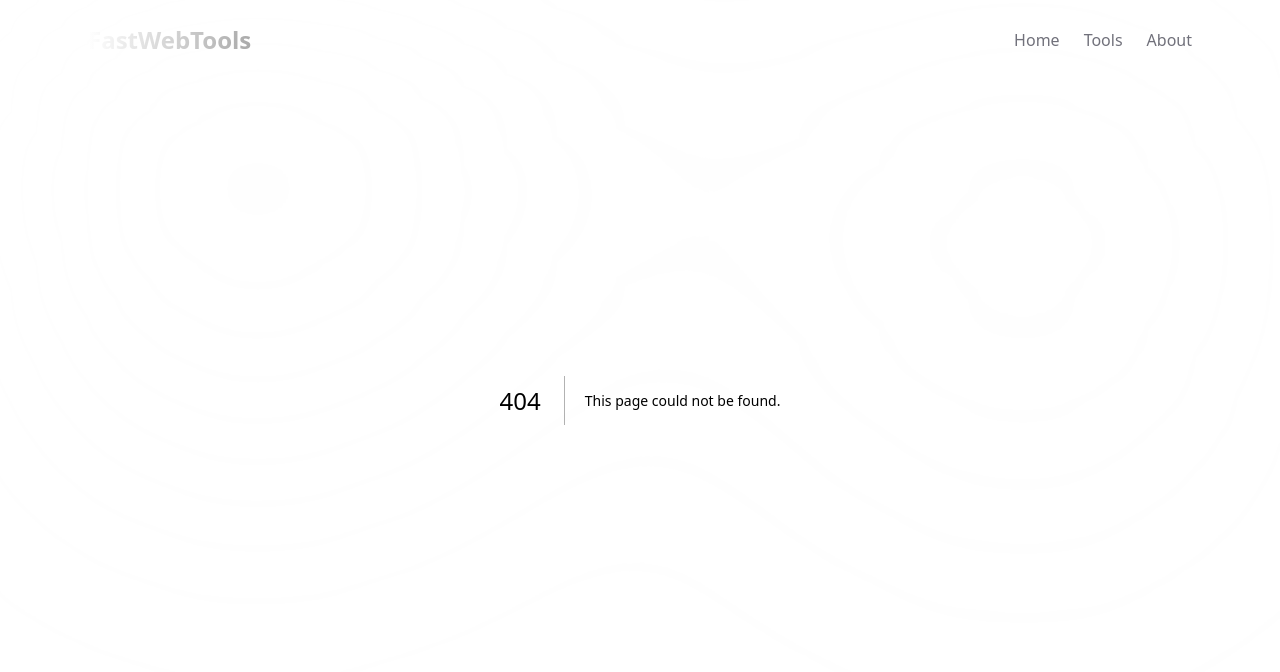
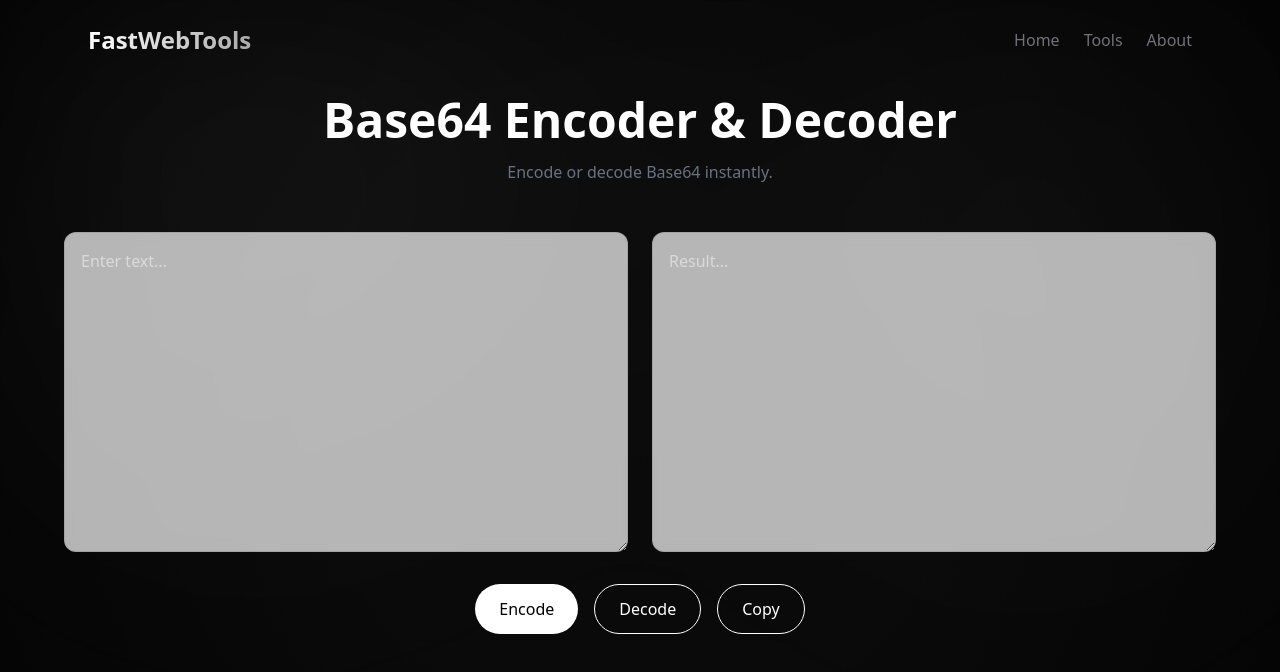
Before and after one commit to Thisarakavishka/fast-web-tools, a Next.js app: page /tools/base64 in a window 1280 px wide. Before the commit this address had no page. Shown: the top 672 px of the page. Built offline with nearby package versions, Linux system fonts and the light colour scheme.

Commit message:
Feat: Refactor dummy and add real world base64 encoder

```diff
--- /dev/null
+++ b/app/components/ToolLayout.tsx
@@ -0,0 +1,37 @@
+"use client";
+
+export default function ToolLayout({
+  title,
+  description,
+  children,
+}: {
+  title: string;
+  description?: string;
+  children: React.ReactNode;
+}) {
+  return (
+    <div className="min-h-screen pt-24 px-6 relative">
+      {/* GRID BACKGROUND */}
+      <div
+        className="absolute inset-0 -z-10 opacity-30
+        [background-image:linear-gradient(to_right,#00000010_1px,transparent_1px),linear-gradient(to_bottom,#00000010_1px,transparent_1px)]
+        dark:[background-image:linear-gradient(to_right,#ffffff10_1px,transparent_1px),linear-gradient(to_bottom,#ffffff10_1px,transparent_1px)]
+        bg-[size:40px_40px]"
+      />
+
+      {/* VIGNETTE */}
+      <div className="absolute inset-0 -z-10 bg-[radial-gradient(circle_at_center,transparent_40%,rgba(0,0,0,0.6))]" />
+
+      {/* HEADER */}
+      <div className="text-center mb-12">
+        <h1 className="text-4xl md:text-5xl font-semibold mb-4">{title}</h1>
+        {description && (
+          <p className="text-gray-500 max-w-xl mx-auto">{description}</p>
+        )}
+      </div>
+
+      {/* CONTENT */}
+      <div className="max-w-6xl mx-auto">{children}</div>
+    </div>
+  );
+}
--- a/app/globals.css
+++ b/app/globals.css
@@ -1,4 +1,8 @@
 @import "tailwindcss";
+
+/* =========================
+   🌗 THEME VARIABLES
+========================= */
 
 /* LIGHT (default) */
 :root {
@@ -12,7 +16,10 @@
   --text: #ffffff;
 }
 
-/* BASE */
+/* =========================
+   🧱 BASE STYLES
+========================= */
+
 body {
   background-color: var(--bg);
   color: var(--text);
@@ -20,10 +27,17 @@ body {
     system-ui,
     -apple-system,
     sans-serif;
-  transition: all 0.3s ease;
+
+  transition:
+    background-color 0.3s ease,
+    color 0.3s ease;
 }
 
-/* SUBTLE GLOW (monochrome) */
+/* =========================
+   ✨ BACKGROUND EFFECTS
+========================= */
+
+/* Soft glow background */
 .animated-bg {
   position: fixed;
   inset: 0;
@@ -44,12 +58,9 @@ body {
   filter: blur(100px);
 }
 
-/* CLEAN TEXT STYLE */
-.gradient-text {
-  background: linear-gradient(90deg, #ffffff, #aaaaaa);
-  -webkit-background-clip: text;
-  -webkit-text-fill-color: transparent;
-}
+/* =========================
+   🌌 GRID FLOW ANIMATION
+========================= */
 
 @keyframes gridFlow {
   0% {
@@ -63,3 +74,71 @@ body {
 .animate-gridFlow {
   animation: gridFlow 20s linear infinite;
 }
+
+/* =========================
+   🎨 TEXT STYLES
+========================= */
+
+.gradient-text {
+  background: linear-gradient(90deg, #ffffff, #aaaaaa);
+  -webkit-background-clip: text;
+  -webkit-text-fill-color: transparent;
+}
+
+/* =========================
+   🔘 BUTTONS (NO @apply)
+========================= */
+
+.btn-primary {
+  padding: 0.75rem 1.5rem;
+  border-radius: 9999px;
+  background: black;
+  color: white;
+  transition: 0.3s;
+}
+
+.dark .btn-primary {
+  background: white;
+  color: black;
+}
+
+.btn-primary:hover {
+  opacity: 0.8;
+}
+
+/* Outline button */
+.btn-outline {
+  padding: 0.75rem 1.5rem;
+  border-radius: 9999px;
+  border: 1px solid black;
+  transition: 0.3s;
+}
+
+.dark .btn-outline {
+  border-color: white;
+}
+
+.btn-outline:hover {
+  background: rgba(0, 0, 0, 0.05);
+}
+
+.dark .btn-outline:hover {
+  background: rgba(255, 255, 255, 0.1);
+}
+
+/* =========================
+   📦 SCROLLBAR (OPTIONAL)
+========================= */
+
+::-webkit-scrollbar {
+  width: 6px;
+}
+
+::-webkit-scrollbar-thumb {
+  background: rgba(0, 0, 0, 0.2);
+  border-radius: 10px;
+}
+
+.dark ::-webkit-scrollbar-thumb {
+  background: rgba(255, 255, 255, 0.2);
+}
--- /dev/null
+++ b/app/tools/base64/page.tsx
@@ -0,0 +1,60 @@
+"use client";
+
+import { useState } from "react";
+import ToolLayout from "../../components/ToolLayout";
+
+export default function Base64Tool() {
+  const [input, setInput] = useState("");
+  const [output, setOutput] = useState("");
+
+  const encode = () => {
+    setOutput(btoa(input));
+  };
+
+  const decode = () => {
+    try {
+      setOutput(atob(input));
+    } catch {
+      setOutput("Invalid Base64 ❌");
+    }
+  };
+
+  const copy = () => {
+    navigator.clipboard.writeText(output);
+  };
+
+  return (
+    <ToolLayout
+      title="Base64 Encoder & Decoder"
+      description="Encode or decode Base64 instantly."
+    >
+      <div className="grid md:grid-cols-2 gap-6">
+        <textarea
+          value={input}
+          onChange={(e) => setInput(e.target.value)}
+          placeholder="Enter text..."
+          className="h-80 p-4 rounded-xl border border-black/10 dark:border-white/10 bg-white/70 dark:bg-white/5 backdrop-blur"
+        />
+
+        <textarea
+          value={output}
+          readOnly
+          placeholder="Result..."
+          className="h-80 p-4 rounded-xl border border-black/10 dark:border-white/10 bg-white/70 dark:bg-white/5 backdrop-blur"
+        />
+      </div>
+
+      <div className="flex justify-center gap-4 mt-8">
+        <button onClick={encode} className="btn-primary">
+          Encode
+        </button>
+        <button onClick={decode} className="btn-outline">
+          Decode
+        </button>
+        <button onClick={copy} className="btn-outline">
+          Copy
+        </button>
+      </div>
+    </ToolLayout>
+  );
+}
```
